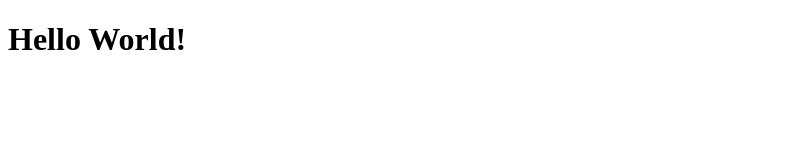
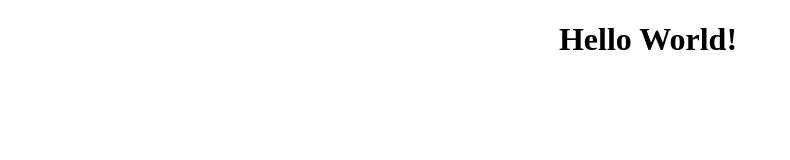
Before and after one commit to Judah-Faison/Judah-Faison.github.io, a plain HTML site: page index.html in a window 1280 px wide. Shown: the whole page, without its empty margins (0-790 px from the left). Drawn offline with Linux system fonts and the light colour scheme.

Commit message:
I fixed, then removed the rickroll, I also expiremented with disapearing cursors. I plan to eventualy make it a game

```diff
--- a/index.html
+++ b/index.html
@@ -1,13 +1,12 @@
 <!DOCTYPE html>
 <html>
     <head>
-        <link href="style.css"></link>
+        <link rel="stylesheet" href="style.css"></link>
         <title>Judas portfolio</title>
     </head>
     <body>
         <h1>
             Hello World!
         </h1>
-        <img href="hugs-rickroll.gif"></img>
     </body>
 </html>
--- a/style.css
+++ b/style.css
@@ -1,6 +1,9 @@
-img {
-  width: 200;
-  height: 200;
-  justify-self: center;
-  justify-content: center;
+h1 {
+  text-align: center;
 }
+body {
+  cursor: none;
+  height: 300px;
+  width: 100%;
+  margin: none;
+}
```
